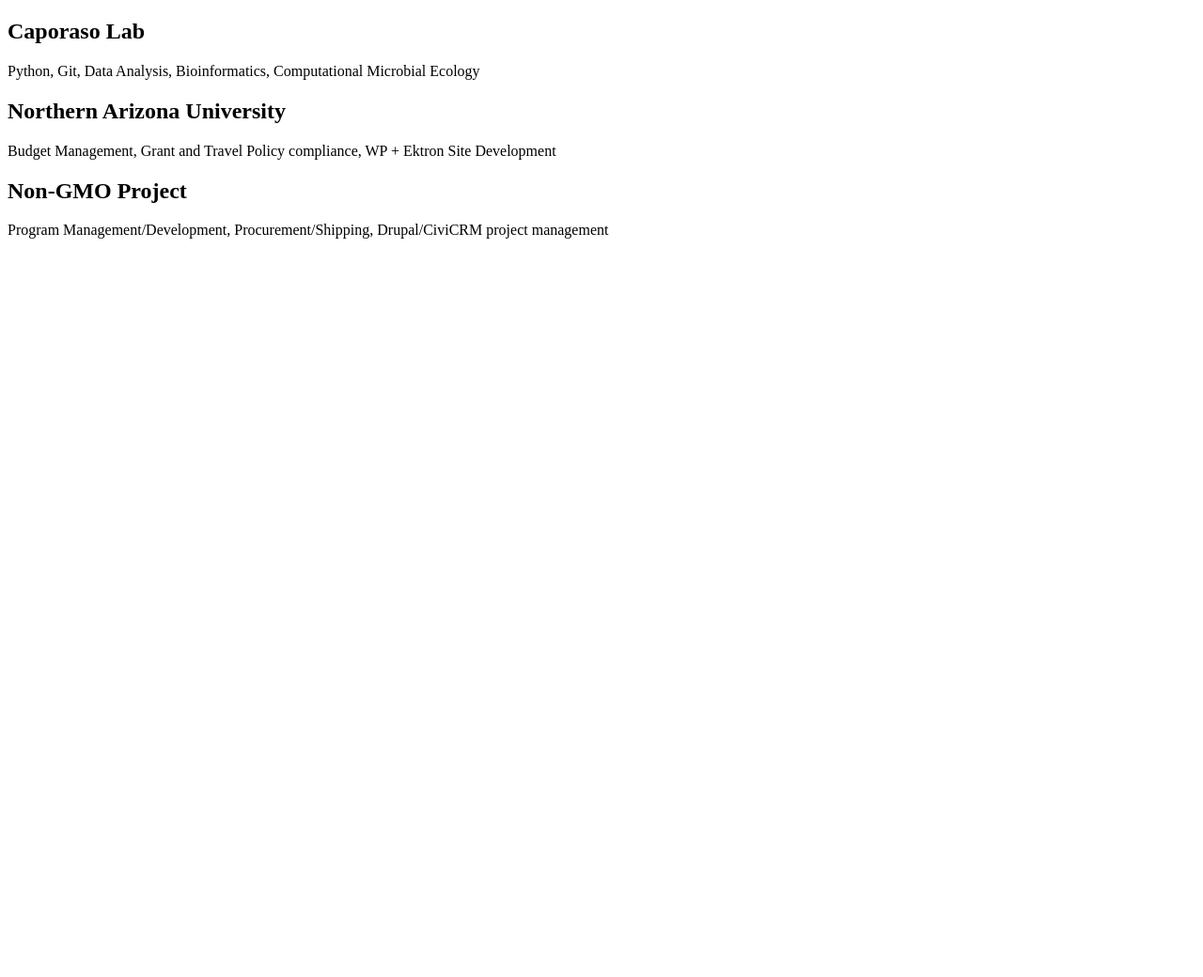
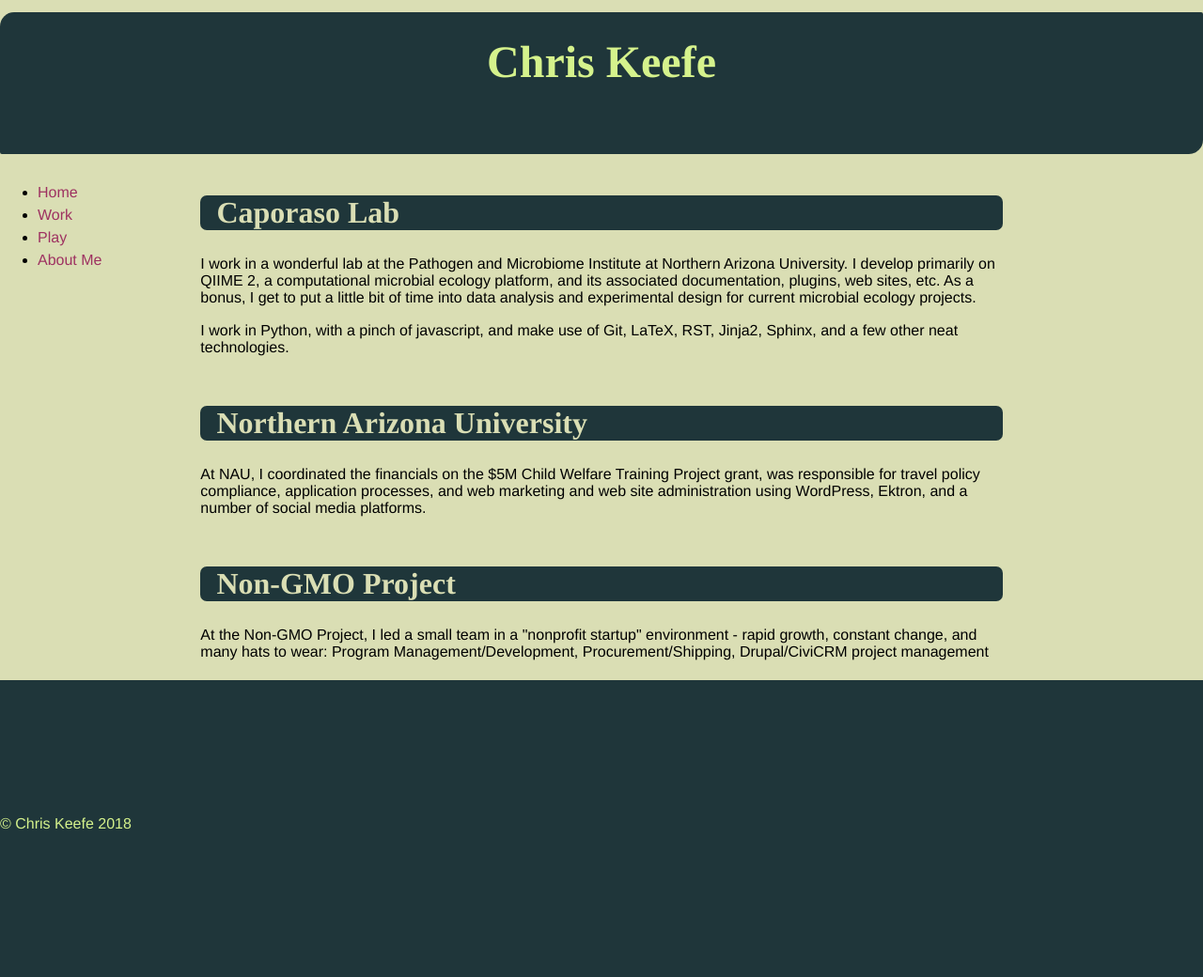
Before and after one commit to nancyjpeterson/AmateurHour, a plain HTML site: page work.html in a window 1280 px wide. Shown: the whole page at 94% size. Before the commit the page ends 800 px from the top, so only its background shows below. Drawn offline with Linux system fonts and the light colour scheme.

Commit message:
Style all pages using grid, add work/play content

```diff
--- a/stylesheets/layout.css
+++ b/stylesheets/layout.css
@@ -0,0 +1,27 @@
+body {
+  display: grid;
+  grid-template-columns: repeat(6, 1fr);
+  grid-template-areas:
+  "hd hd hd hd hd hd"
+  "nav main main main main ."
+  "ft ft ft ft ft ft";
+}
+
+header {
+  grid-area: hd;
+}
+
+nav {
+  grid-area: nav;
+}
+
+nav ul {
+  position: sticky;
+  top: 10px;
+}
+
+article {
+  grid-area: main;
+}
+
+footer {grid-area: ft;}
--- a/stylesheets/presentation.css
+++ b/stylesheets/presentation.css
@@ -39,7 +39,7 @@ header{
   padding: 1% 0;
 }
 
-.titleheader{
+#titleheader{
   height: 100px;
   padding-bottom: 0%;
   padding-top: 0%;
@@ -60,6 +60,17 @@ h2{
 section{
   padding-top: 5px;
   padding-bottom: 5px;
+}
+
+footer{
+  background-color: var(--alt-bg-color);
+  color: var(--alt-font-color);
+  height: 60px;
+  margin-bottom: 0%;
+  margin-top: 0%;
+  padding-bottom: 0%;
+  padding-top: 0%;
+  padding: 10% 0;
 }
 
 a{
--- a/work.html
+++ b/work.html
@@ -1,35 +1,64 @@
 <!DOCTYPE html>
 <html>
   <head>
-    <link rel="shortcut icon" type="image/x-icon" href="/favicon.ico">
+    <link href="stylesheets/normalize.css" type="text/css" rel="stylesheet">
+    <link href="stylesheets/layout.css" type="text/css" rel="stylesheet">
+    <link href="stylesheets/presentation.css" type="text/css" rel="stylesheet">
+    <link rel="shortcut icon" type="image/x-icon" href="favicon.ico">
+    <title>Chris Keefe: Not a Front-End Developer</title>
   </head>
+
   <body>
-    <!-- at least three paragraphs of information about some topic or
-    activity or TV show or Movie, or really anything, as their main content
-
-    navigational element with links to all the website’s pages.
-
-    non-default page layout via grid -->
+    <header>
+      <h1 id=titleheader>Chris Keefe</h1>
+    </header>
     <nav>
+      <ul>
+        <li><a href="index.html">Home</a></li>
+        <li><a href="work.html">Work</a></li>
+        <li><a href="play.html">Play</a></li>
+        <li><a href="about_me.html">About Me</a></li>
+      </ul>
     </nav>
-
+    <article>
       <section>
         <h2>Caporaso Lab</h2>
         <p>
-        Python, Git, Data Analysis, Bioinformatics, Computational Microbial Ecology
+          I work in a wonderful lab at the Pathogen and Microbiome Institute at
+          Northern Arizona University. I develop primarily on QIIME 2, a computational
+          microbial ecology platform, and its associated documentation, plugins, web sites, etc.
+          As a bonus, I get to put a little bit of time into data analysis and
+          experimental design for current microbial ecology projects.
+        </p>
+        <p>
+          I work in Python, with a pinch of javascript, and make use of Git, LaTeX, RST, Jinja2, Sphinx,
+          and a few other neat technologies.
         </p>
       </section>
       <section>
         <h2>Northern Arizona University</h2>
         <p>
-        Budget Management, Grant and Travel Policy compliance, WP + Ektron Site Development
+          At NAU, I coordinated the financials on the $5M Child Welfare Training
+          Project grant, was responsible for travel policy compliance, application
+          processes, and web marketing and web site administration using WordPress, Ektron,
+          and a number of social media platforms.
         </p>
       </section>
       <section>
         <h2>Non-GMO Project</h2>
         <p>
+          At the Non-GMO Project, I led a small team in a "nonprofit startup"
+          environment - rapid growth, constant change, and many hats to wear:
           Program Management/Development, Procurement/Shipping, Drupal/CiviCRM project management
         </p>
       </section>
+    </article>
+    <footer>
+      <div class=footer-bar>
+        <p>
+          &copy; Chris Keefe 2018
+        </p>
+      </div>
+    </footer>
   </body>
 </html>
```
Also changed, not shown: about_me.html (+21 -9 lines), index.html (+34 -6 lines), play.html (+49 -11 lines). Lines whose indentation alone changed are shown as unchanged.
